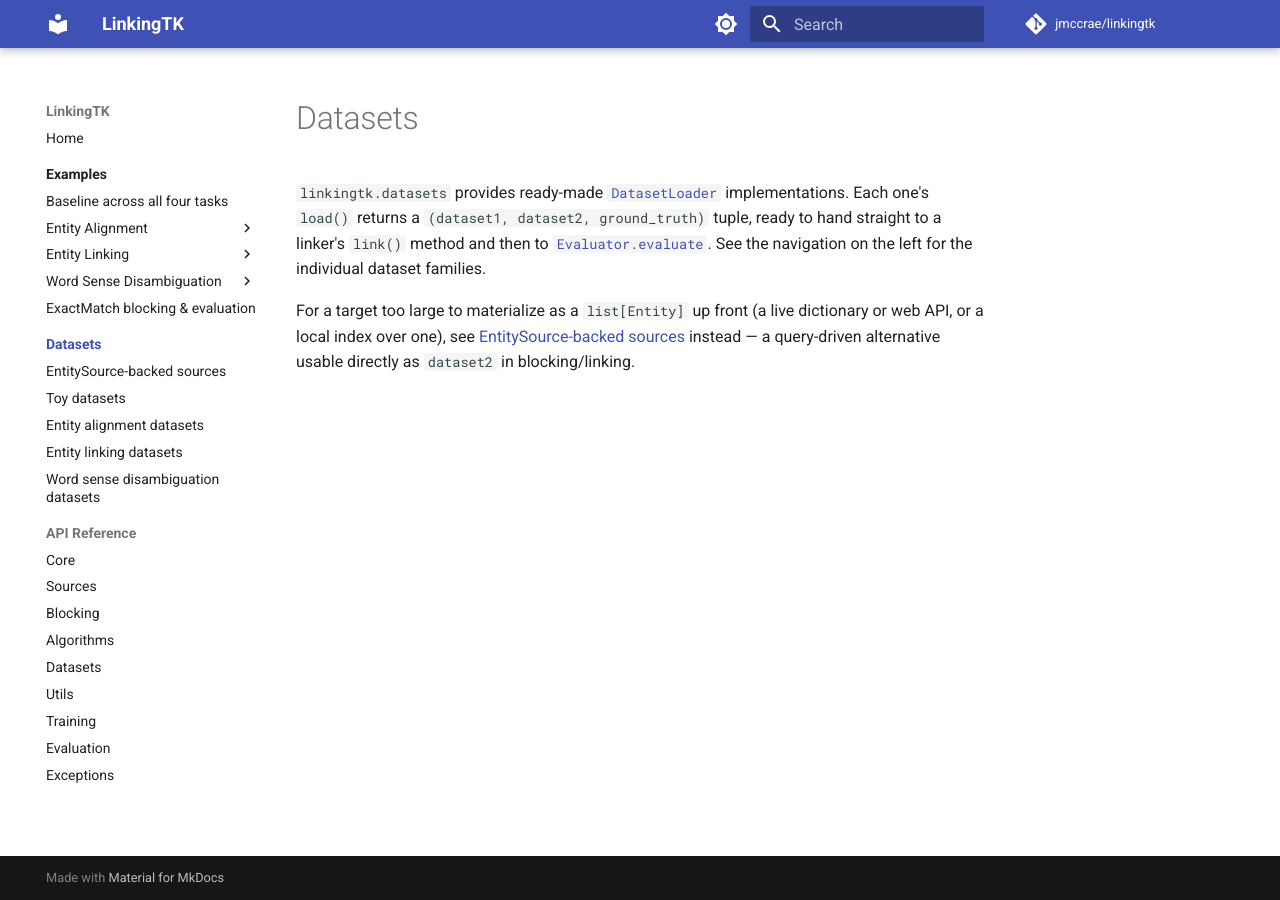
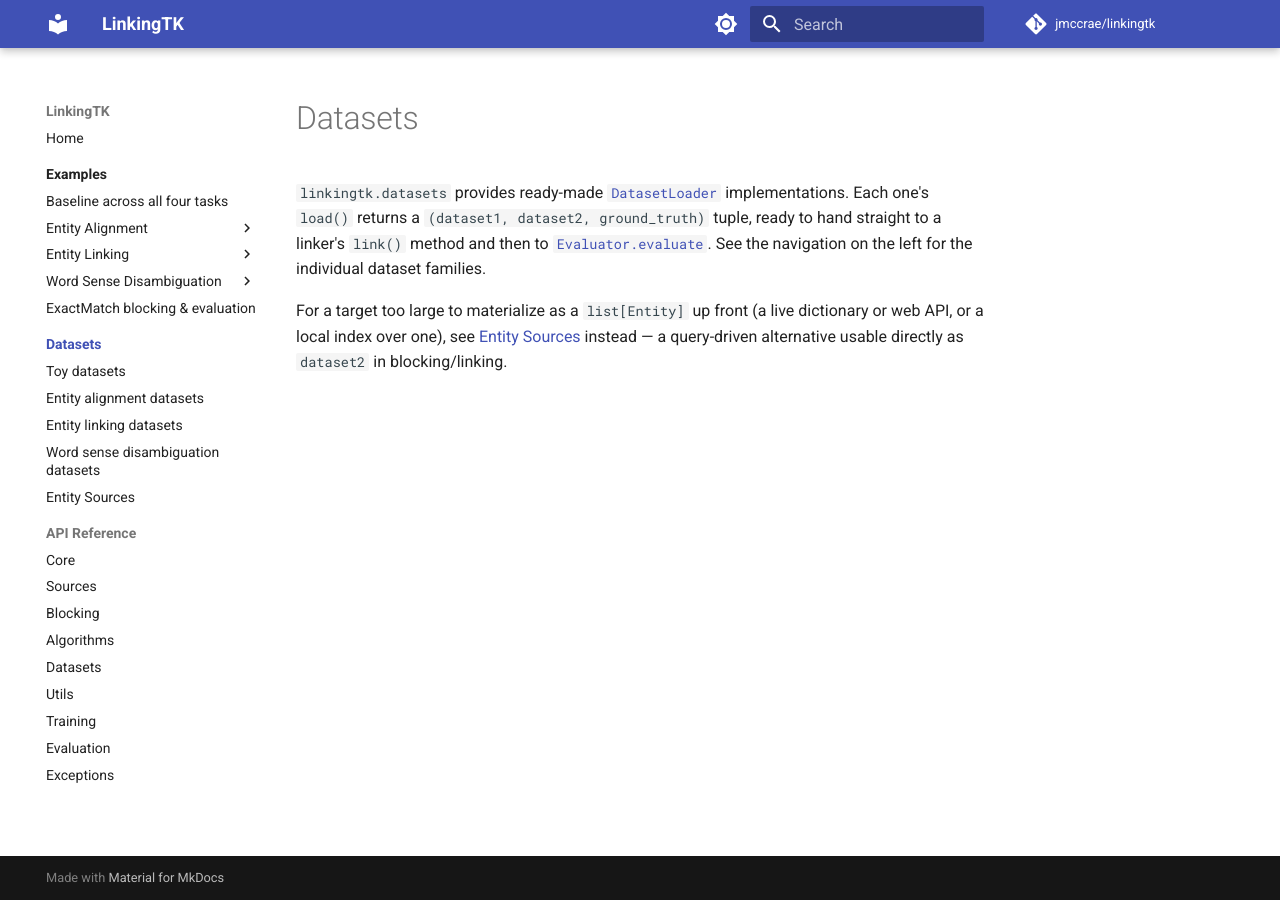
Before and after one commit to jmccrae/linkingtk, an MkDocs documentation site: the page built from docs/datasets/index.md, in a window 1280 px wide. Built offline with MkDocs 1.6.1 and Material for MkDocs 9.7.7, drawn with Linux system fonts in a browser that asks for light colours; comment, search, counter and statistics services are not loaded.

Commit message:
Rename Entity Sources page and move it to the bottom of the Datasets nav
Co-Authored-By: Claude Sonnet 5 <noreply@anthropic.com>

```diff
--- a/docs/datasets/index.md
+++ b/docs/datasets/index.md
@@ -8,5 +8,5 @@ navigation on the left for the individual dataset families.
 
 For a target too large to materialize as a `list[Entity]` up front (a live
 dictionary or web API, or a local index over one), see
-[EntitySource-backed sources](sources.md) instead — a query-driven
-alternative usable directly as `dataset2` in blocking/linking.
+[Entity Sources](sources.md) instead — a query-driven alternative usable
+directly as `dataset2` in blocking/linking.
--- a/mkdocs.yml
+++ b/mkdocs.yml
@@ -53,11 +53,11 @@ nav:
       - ExactMatch blocking & evaluation: examples/exact_match_blocking.md
   - Datasets:
       - Overview: datasets/index.md
-      - EntitySource-backed sources: datasets/sources.md
       - Toy datasets: datasets/toy.md
       - Entity alignment datasets: datasets/real_world_ea.md
       - Entity linking datasets: datasets/entity_linking.md
       - Word sense disambiguation datasets: datasets/wsd.md
+      - Entity Sources: datasets/sources.md
   - API Reference:
       - Core: reference/core.md
       - Sources: reference/sources.md
```
Also changed, not shown: docs/datasets/sources.md (+1 -1 lines).
